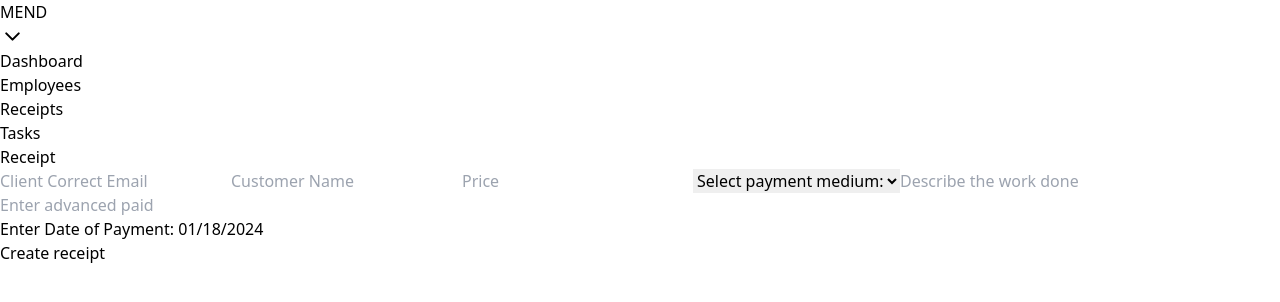
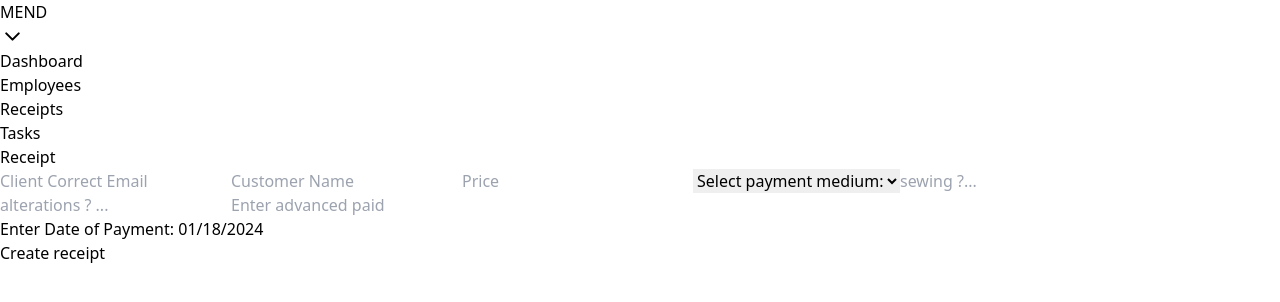
Before and after one commit to Eyohen/mend, a React (Vite) app: page /receipt in a window 1280 px wide. Shown: the top 302 px of the page. Built offline with nearby package versions, Linux system fonts and the light colour scheme.

Commit message:
new stuff

```diff
--- a/src/components/ReceiptBody.jsx
+++ b/src/components/ReceiptBody.jsx
@@ -31,7 +31,8 @@ const ReceiptBody = () => {
   const [customer,setCustomer]=useState("")
   const [price,setPrice]=useState("")
   const [date, setDate] = useState(new Date())
-  const [information,setInformation]=useState("")
+  const [sewing,setSewing]=useState("")
+  const [alteration,setAlteration]=useState("")
   const [advanced,setAdvanced]=useState("")
   const [startDate, setStartDate] = useState(new Date());
     const [selectedMedium, setSelectedMedium] = useState([])
@@ -59,7 +60,7 @@ const ReceiptBody = () => {
           }
 
           const res = await axios.post(URL+"/api/receipts/send",{email,
-            date:startDate,medium:selectedMedium, customer, price,information, advanced
+            date:startDate,medium:selectedMedium, customer, price,sewing,alteration, advanced
 
 
           }, {
@@ -99,7 +100,8 @@ const ReceiptBody = () => {
               <option key={item._id} value={item.medium}>{item.medium}</option>
             ) )}
           </select>
-          <input onChange={(e)=>setInformation(e.target.value)} className="border border-black px-2 py-1 w-[500px]" placeholder="Describe the work done" />
+          <input onChange={(e)=>setSewing(e.target.value)} className="border border-black px-2 py-1 w-[500px]" placeholder="sewing ?..." />
+          <input onChange={(e)=>setAlteration(e.target.value)} className="border border-black px-2 py-1 w-[500px]" placeholder="alterations ? ..." />
           <input onChange={(e)=>setAdvanced(e.target.value)} className="border border-black px-2 py-1" placeholder="Enter advanced paid" />
 
           <p className='text-md text-gray-600'>Enter Date of Payment: <DatePicker selected={startDate} onChange={(date) => setStartDate(date)} className='border border-black py-1 ' placeholder='Enter Due Date' /></p>
```
